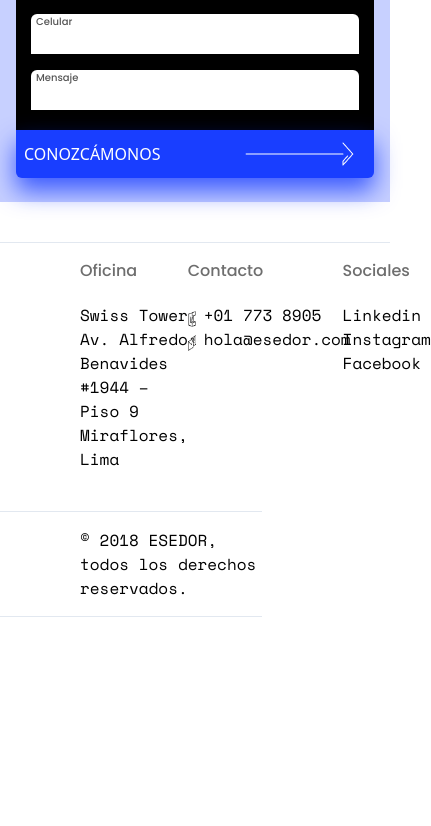
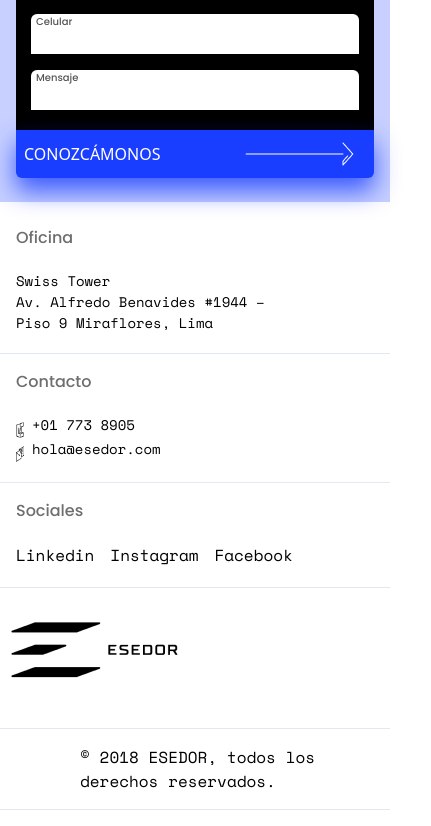
Before and after one commit to ZambranoBeicker/esedor_landingpage-web, a React (Create React App) app: page / in a window 390 px wide. Shown: the part 4608-5434 px from the top of the page, 431 px wide, since content can reach past the window. Before the commit the page ends 5265 px from the top, so only its background shows below. Built offline with nearby package versions, Linux system fonts and the light colour scheme.

Commit message:
Add responsive styles to footer

```diff
--- a/src/components/Footer.js
+++ b/src/components/Footer.js
@@ -3,7 +3,8 @@ import React from 'react';
 const FooterInfo = ({pgraph,title}) =>{
 
   return(
-        <div>
+        <React.Fragment>
+          <div className="pb-5 pt-4 pl-4 pr-24 md:p-0 border-b">
             <h4 className="text-gray mb-5 ml-auto">{title}</h4>
             {pgraph.map((data,index)=>{
 
@@ -23,11 +24,12 @@ const FooterInfo = ({pgraph,title}) =>{
                 )
             }
             })}
+
           </div>
+        </React.Fragment>
   )
 }
 
-// Swiss Tower
 
 
 const Footer = () =>{
@@ -38,11 +40,11 @@ const Footer = () =>{
       title: "Oficina",
       pgraph: [
         {
-          textClass: "",
+          textClass: "text-sm md:text-base",
           text:"Swiss Tower",
         },
         {
-          textClass: "",
+          textClass: "text-sm md:text-base",
           text:"Av. Alfredo Benavides #1944 – Piso 9 Miraflores, Lima",
         }
       ],
@@ -51,35 +53,20 @@ const Footer = () =>{
       title: "Contacto",
       pgraph: [
         {
-          textClass: "",
+          textClass: "text-sm md:text-base",
           src:"images/number.png",
           text:"+01 773 8905",
         },
         {
-          textClass: "",
+          textClass: "text-sm md:text-base",
           src:"images/email.png",
           text:"hola@esedor.com",
         }
       ],
     },
-    {
-      title: "Sociales",
-      pgraph: [
-        {
-          textClass: "",
-          text:"Linkedin",
-        },
-        {
-          textClass: "",
-          text:"Instagram",
-        },
-        {
-          textClass: "",
-          text:"Facebook",
-        }
-      ],
-    },
   ]
+
+    if(window.innerWidth >= 768){
 
       return (
         <footer className="py-4 pr-32 border-t">
@@ -89,6 +76,7 @@ const Footer = () =>{
             </div>
             <div className="flex w-full justify-around">
               {info.map((item,index) => <FooterInfo key={index} title={item.title} pgraph={item.pgraph} /> )}
+
             </div>
           </div>
           <div className="pl-20 py-4 border-t border-b mb-6 mt-10">
@@ -96,6 +84,32 @@ const Footer = () =>{
           </div>
         </footer>
       )
+    }else{
+
+      return (
+        <footer className="py-2">
+          <div className="w-full">
+            <div className="w-full">
+              {info.map((item,index) => <FooterInfo key={index} title={item.title} pgraph={item.pgraph} /> )}
+              <div className="pb-5 pt-4 px-4 md:p-0 border-b">
+                <h4 className="text-gray mb-5 ml-auto">Sociales</h4>
+                <div className="flex md:block">
+                  <p className="mr-4">Linkedin</p>
+                  <p className="mr-4">Instagram</p>
+                  <p className="">Facebook</p>
+                </div>
+              </div>
+            </div>
+          </div>
+          <div className="mt-6">
+            <img src="images/logo-header.png" alt="Logo"/>
+          </div>
+          <div className="text-gray-secondary pl-20 py-4 border-t border-b mb-6 mt-10">
+            <p>© 2018 ESEDOR, todos los derechos reservados.</p>
+          </div>
+        </footer>
+      )
+    }
 }
 
 export default Footer;
--- a/src/components/Projects.js
+++ b/src/components/Projects.js
@@ -66,7 +66,7 @@ const Projects = () =>{
             </div>
           </section>
 
-          <div className="w-full pt-10 pb-6 my-10 bg-blue-secondary">
+          <div className="w-full pt-10 pb-6 mt-10 bg-blue-secondary">
             <h4 className="text-smibig ml-8 mt-4 mb-12">Estás listo para vender por tu tienda virtual?</h4>
               <HeroForm formClass="bg-black mt-5 md:hidden min-h-0 mx-4 py-1 rounded-t-md"/>
               <div className="w-full px-4">
```
Also changed, not shown: src/components/Hero.js (line endings or trailing spaces). Lines whose indentation alone changed are shown as unchanged.
